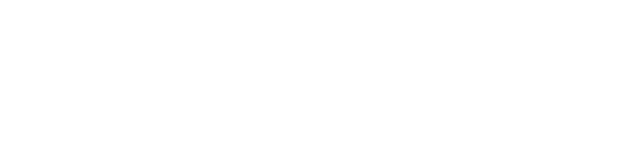
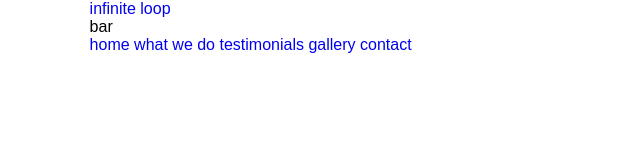
Before and after one commit to saifaliaxioned/infinite_loop, a plain HTML site: page index.html in a window 1280 px wide. Shown: the whole page, without its empty margins (0-640 px from the left). Drawn offline with Linux system fonts and the light colour scheme.

Commit message:
header structure added

```diff
--- a/index.html
+++ b/index.html
@@ -24,7 +24,21 @@
   <div class="container">
     <!--header section start-->
     <header>
-
+      <div class="wrapper">
+        <h1 class="logo"><a href="#FIXME" title="Infinite Loop" rel="noopener noreferrer">infinite loop</a></h1>
+        <div class="hamburger">
+          <span class="bar">bar</span>
+        </div>
+        <nav>
+          <ul class="nav-items">
+            <li class="nav-list"><a href="#FIXME" title="Home" rel="noopener noreferrer">home</a></li>
+            <li class="nav-list"><a href="#FIXME" title="What We Do" rel="noopener noreferrer">what we do</a></li>
+            <li class="nav-list"><a href="#FIXME" title="Testimonials" rel="noopener noreferrer">testimonials</a></li>
+            <li class="nav-list"><a href="#FIXME" title="Gallery" rel="noopener noreferrer">gallery</a></li>
+            <li class="nav-list"><a href="#FIXME" title="Contact" rel="noopener noreferrer">contact</a></li>
+          </ul>
+        </nav>
+      </div>
     </header>
     <!--header section start-->
     <!--main section start-->
```
